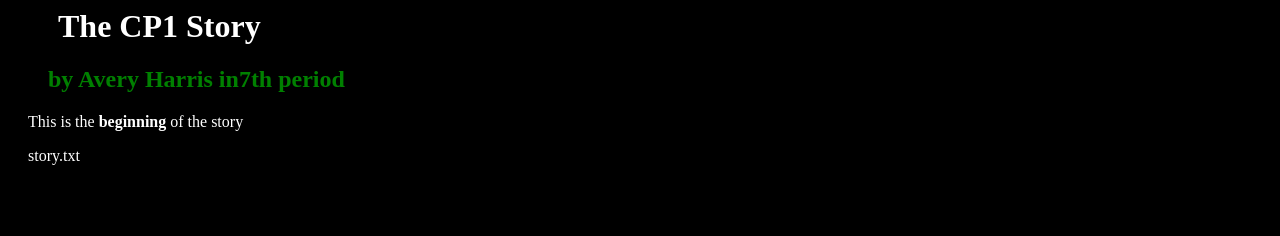
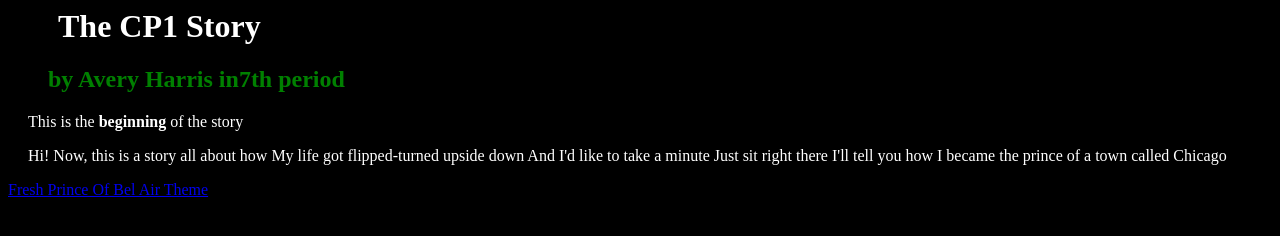
Before and after one commit to averyh21/StoryWebsite, a plain HTML site: page index.html in a window 1280 px wide. Drawn offline with Linux system fonts and the light colour scheme.

Commit message:
story completion

```diff
--- a/index.html
+++ b/index.html
@@ -36,6 +36,12 @@ div {border-color: teal;}
         <h1>The CP1 Story</h1>
         <h2>by Avery Harris in7th period</h2>
         <p>This is the <strong>beginning</strong> of the story</p>
-        <p> story.txt</p>
+        <p> Hi!
+Now, this is a story all about how
+My life got flipped-turned upside down
+And I'd like to take a minute
+Just sit right there
+I'll tell you how I became the prince of a town called Chicago</p>
+        <a href="https://www.youtube.com/watch?v=AVbQo3IOC_A">Fresh Prince Of Bel Air Theme</a>
     </body>
 </html
```
